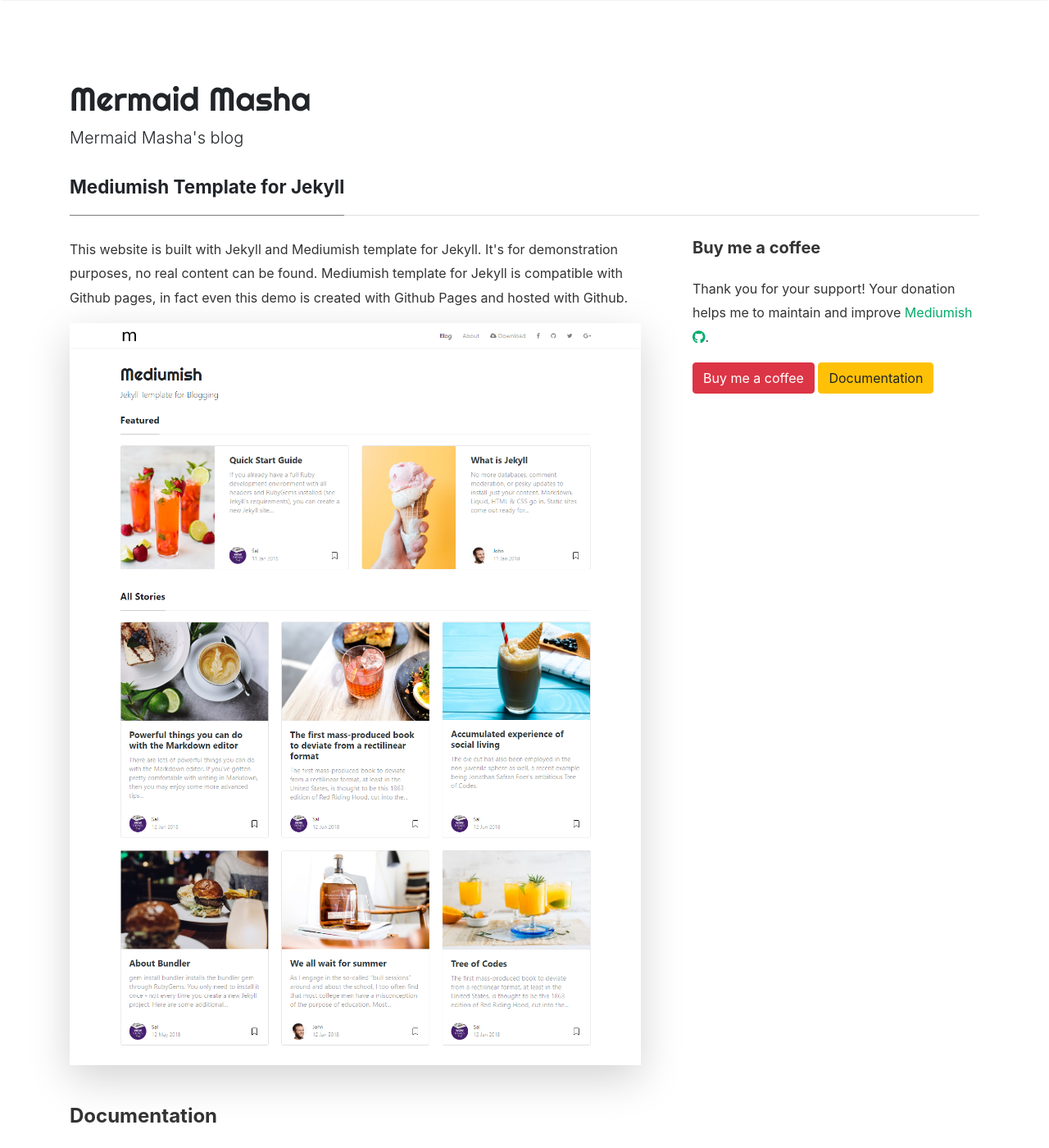
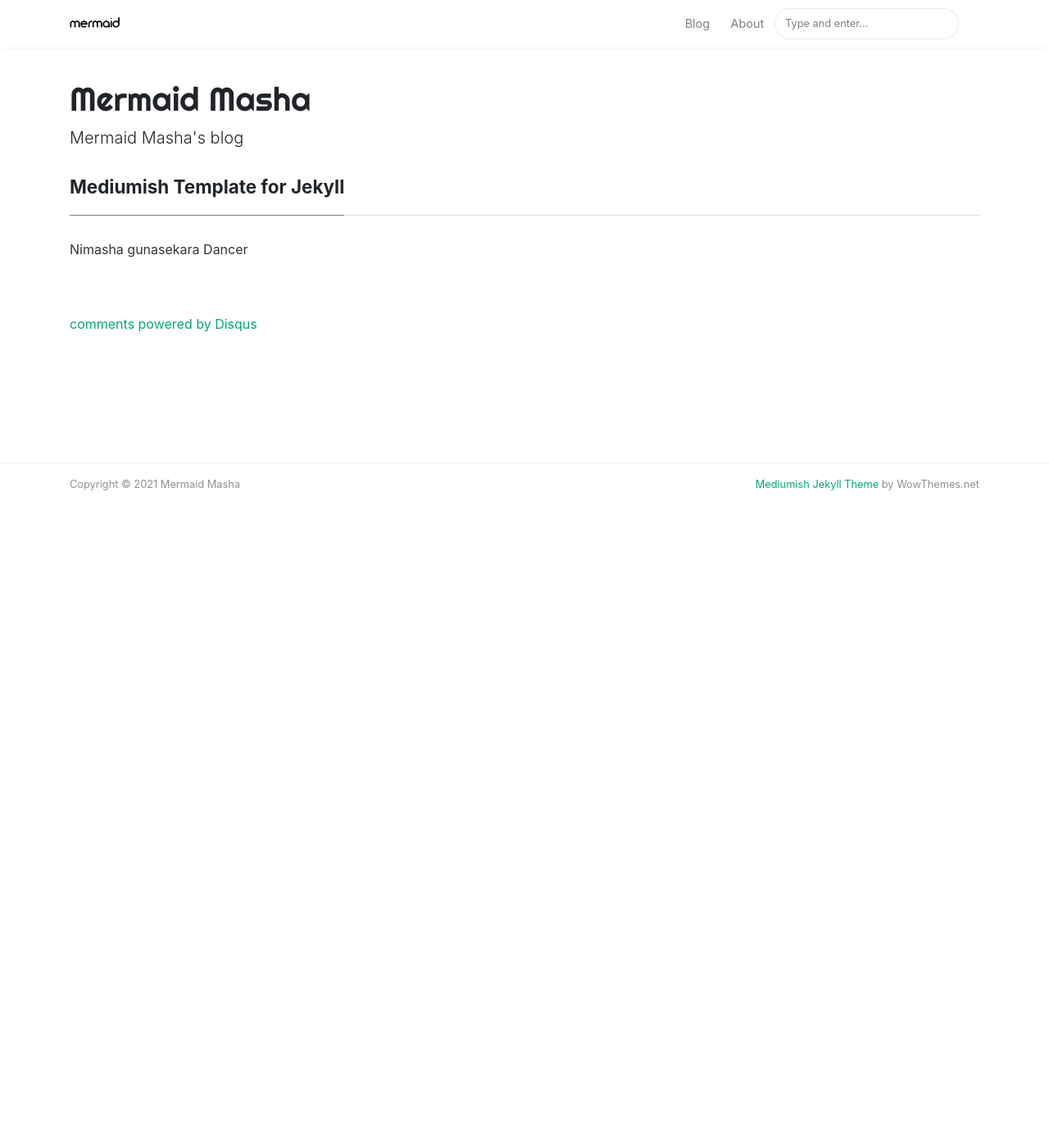
Before and after one commit to mermaidmasha/mermaidmasha.github.io, a Jekyll site: the page built from _pages/about.md, in a window 1280 px wide and 1400 px high. Shown: the whole window at 82% size. Built offline with Jekyll 4.4.1, drawn with Linux system fonts in a browser that asks for light colours; nearby versions of some CDN libraries; comment, search, counter and statistics services are not loaded; some of the changed text lies outside the part shown.

Commit message:
about added

```diff
--- a/_layouts/default.html
+++ b/_layouts/default.html
@@ -71,9 +71,9 @@ ga('send', 'pageview');
                 <a class="nav-link" href="{{ site.baseurl }}/index.html">Blog</a>
                 </li>
 
-<!--                <li class="nav-item">-->
-<!--                <a class="nav-link" href="{{ site.baseurl }}/about">About</a>-->
-<!--                </li>-->
+                <li class="nav-item">
+                <a class="nav-link" href="{{ site.baseurl }}/about">About</a>
+                </li>
 
 <!--                <li class="nav-item">-->
 <!--                <a target="_blank" class="nav-link" href="https://bootstrapstarter.com/bootstrap-templates/template-mediumish-bootstrap-jekyll/"> Docs</a>-->
--- a/_pages/about.md
+++ b/_pages/about.md
@@ -8,28 +8,7 @@ comments: true
 <div class="row justify-content-between">
 <div class="col-md-8 pr-5">
 
-<p>This website is built with Jekyll and Mediumish template for Jekyll. It's for demonstration purposes, no real content can be found. Mediumish template for Jekyll is compatible with Github pages, in fact even this demo is created with Github Pages and hosted with Github.</p>
-
-<p class="mb-5"><img class="shadow-lg" src="{{site.baseurl}}/assets/images/mediumish-jekyll-template.png" alt="jekyll template mediumish" /></p>
-<h4>Documentation</h4>
-
-<p>Please, read the docs <a href="https://bootstrapstarter.com/bootstrap-templates/template-mediumish-bootstrap-jekyll/">here</a>.</p>
-
-<h4>Questions or bug reports?</h4>
-
-<p>Head over to our <a href="https://github.com/wowthemesnet/mediumish-theme-jekyll">Github repository</a>!</p>
-
-</div>
-
-<div class="col-md-4">
-
-<div class="sticky-top sticky-top-80">
-<h5>Buy me a coffee</h5>
-
-<p>Thank you for your support! Your donation helps me to maintain and improve <a target="_blank" href="https://github.com/wowthemesnet/mediumish-theme-jekyll">Mediumish <i class="fab fa-github"></i></a>.</p>
-
-<a target="_blank" href="https://www.wowthemes.net/donate/" class="btn btn-danger">Buy me a coffee</a> <a target="_blank" href="https://bootstrapstarter.com/bootstrap-templates/template-mediumish-bootstrap-jekyll/" class="btn btn-warning">Documentation</a>
+<p>Nimasha gunasekara Dancer</p>
 
 </div>
 </div>
-</div>
```
